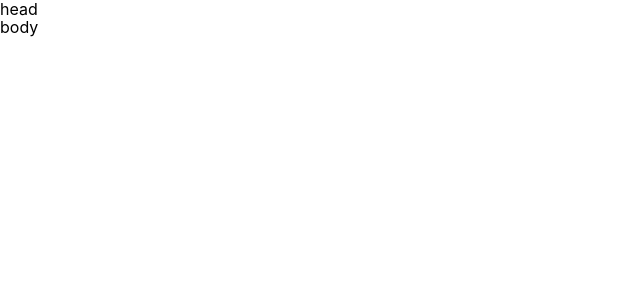
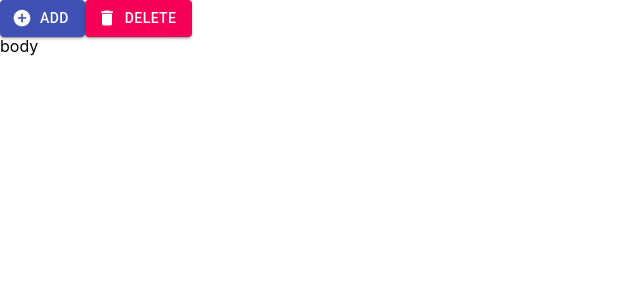
Before and after one commit to nrwgkn/react-memo, a React (Create React App) app: page / in a window 1280 px wide. Shown: the top 300 px of the page, without its empty margins (0-640 px from the left). Built offline with nearby package versions, Linux system fonts and the light colour scheme.

Commit message:
feat: ヘッダーの実装

```diff
--- a/src/components/Head/index.jsx
+++ b/src/components/Head/index.jsx
@@ -1,7 +1,30 @@
 import React from "react";
+import Button from "@material-ui/core/Button";
+import AddCircleIcon from "@material-ui/icons/AddCircle";
+import DeleteIcon from "@material-ui/icons/Delete";
+import "./index.css";
 
 const Head = () => {
-  return <div>head</div>;
+  return (
+    <div className="memo-head">
+      <div className="header">
+        <Button
+          variant="contained"
+          color="primary"
+          startIcon={<AddCircleIcon />}
+        >
+          Add
+        </Button>
+        <Button
+          variant="contained"
+          color="secondary"
+          startIcon={<DeleteIcon />}
+        >
+          Delete
+        </Button>
+      </div>
+    </div>
+  );
 };
 
 export default Head;
```
